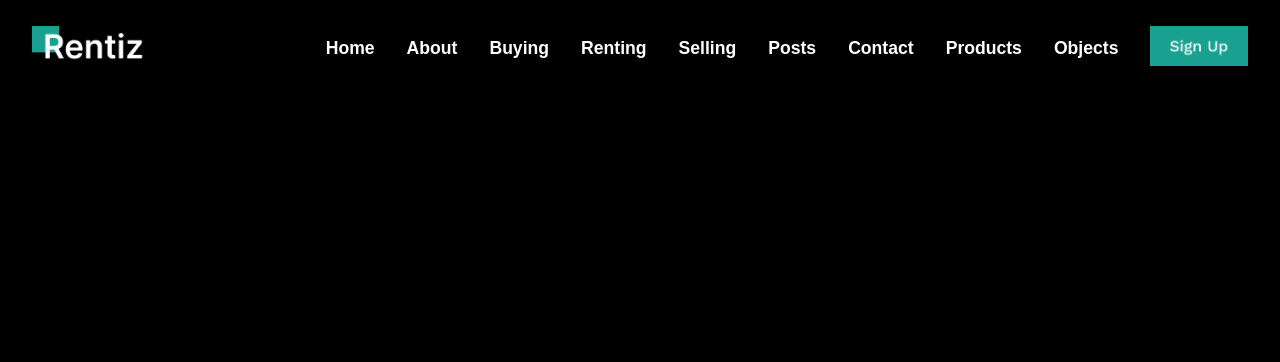
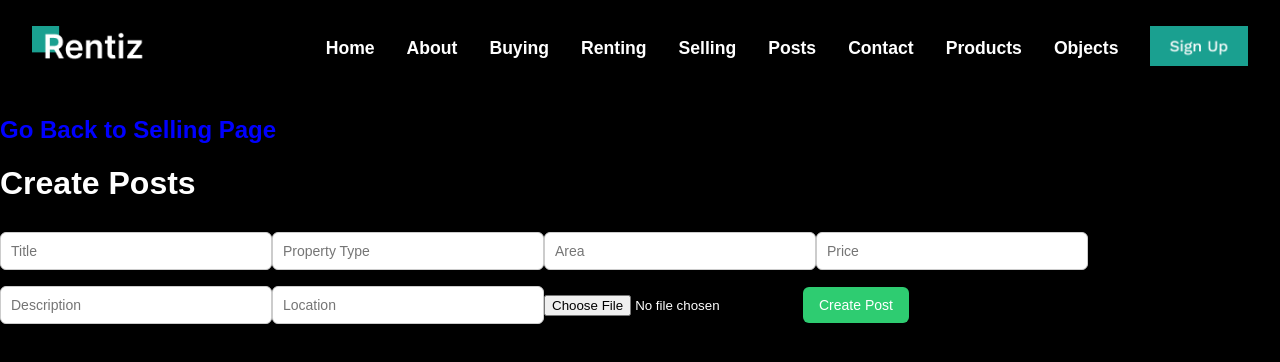
Before and after one commit to danishmustafa86/Real-Estate, a React (Vite) app in the folder my-app/: page /createpost in a window 1280 px wide. Shown: the top 362 px of the page. Built offline with nearby package versions, Linux system fonts and the light colour scheme.

Commit message:
Rentiz Crud with correct pathing

```diff
--- /dev/null
+++ b/my-app/src/pages/createpost/Createpost.js
@@ -0,0 +1,68 @@
+import React, { useState } from "react";
+import { useSelector, useDispatch } from "react-redux";
+import { createObject } from "../../store/slices/object.slice";
+import { Link, useNavigate } from "react-router-dom";
+
+export default function Createpost() {
+    const dispatch = useDispatch();
+    const navigate = useNavigate();
+    const [title, setTitle] = useState("");
+    const [property, setProperty] = useState("");
+    const [area, setArea] = useState("");
+    const [price, setPrice] = useState("");
+    const [description, setDescription] = useState("");
+    const [location, setLocation] = useState("");
+    const [image, setImage] = useState(null);
+
+    const goBack = () => {
+        navigate("/Selling"); // Go back to the previous page
+    }
+
+    const onClickHandler = async () => {
+        if (!title || !property || !area || !price || !description || !location) {
+            alert("Please fill all fields");
+            return;
+        }
+
+        const formData = {
+            title: title,
+            property: property,
+            area: area,
+            price: price,
+            description: description,
+            location: location,
+            image: image,
+        };
+        await dispatch(createObject(formData)); // Assuming createPost is an async action
+        goBack(); // Navigate back after creating the post
+        // Reset form
+        setTitle("");
+        setProperty("");
+        setArea("");
+        setPrice("");
+        setDescription("");
+        setLocation("");
+        setImage(null); // Reset image as well
+
+        }
+
+  return (
+    <div>
+        <Link to="/Selling" onClick={goBack} style={{ textDecoration: "none", color: "blue" }}>
+            <h2>Go Back to Selling Page</h2>
+        </Link>
+        <h1>Create Posts</h1>
+        <input type="text" placeholder="Title" value={title || ""} onChange={(e) => setTitle(e.target.value)} />
+        <input type="text" placeholder="Property Type" value={property || ""} onChange={(e) => setProperty(e.target.value)} />
+        <input type="text" placeholder="Area" value={area || ""} onChange={(e) => setArea(e.target.value)} />
+        <input type="text" placeholder="Price" value={price || ""} onChange={(e) => setPrice(e.target.value)} />
+        <input type="text" placeholder="Description" value={description || ""} onChange={(e) => setDescription(e.target.value)} />
+        <input type="text" placeholder="Location" value={location || ""} onChange={(e) => setLocation(e.target.value)} />
+        <input type="file" onChange={(e) => setImage(e.target.files[0])} />
+        <button onClick={onClickHandler}>
+            Create Post
+        </button>
+
+    </div>
+  )
+}
--- a/my-app/src/pages/selling/Selling.js
+++ b/my-app/src/pages/selling/Selling.js
@@ -1,18 +1,19 @@
 import React, { useState, useEffect } from 'react';
 import { useSelector, useDispatch } from 'react-redux';
 import {
-    createSellingPost,
     deleteSellingPost,
     updateSellingPost,
     getSellingPosts
 } from '../../store/slices/sellingpost.slice';
 import './selling.css';
 import Footer from '../../components/footer';
+import { Link, useNavigate } from 'react-router-dom'; // ✅ fixed
+
 
 export default function SellingPage() {
     const dispatch = useDispatch();
+    const navigate = useNavigate();
 
-    // Form States
     const [title, setTitle] = useState("");
     const [propertyType, setPropertyType] = useState("");
     const [area, setArea] = useState("");
@@ -22,33 +23,27 @@ export default function SellingPage() {
     const [location, setLocation] = useState("");
     const [image, setImage] = useState(null);
 
-    // Redux State
     const sellingPosts = useSelector(state => state.sellingPostSlice.sellingPosts);
     const loading = useSelector(state => state.sellingPostSlice.loading);
     const error = useSelector(state => state.sellingPostSlice.error);
+
+
 
     useEffect(() => {
         dispatch(getSellingPosts());
     }, [dispatch]);
 
     const handleSubmit = () => {
-        if (id) {
-            dispatch(updateSellingPost({
-                sellingPostId: id,
-                updatedData: { title, propertyType, area, price, description, location, image }
-            }));
-        } else {
-            dispatch(createSellingPost({
-                title,
-                propertyType,
-                area,
-                price,
-                description,
-                location,
-                image
-            }));
+        if (!title || !propertyType || !area || !price || !description || !location) {
+            alert("Please fill all fields");
+            return;
         }
-        // Reset form
+
+        dispatch(updateSellingPost({
+            sellingPostId: id,
+            updatedData: { title, propertyType, area, price, description, location, image }
+        }));
+
         setTitle("");
         setPropertyType("");
         setArea("");
@@ -63,6 +58,9 @@ export default function SellingPage() {
         <>
             <div>
                 <h1>Enter your property detail</h1>
+                <Link to="/createpost" style={{ textDecoration: "none", color: "blue" }}>
+                    <h2>Create Post</h2>
+                </Link>
                 <div className="inputInfo2">
                     <input type="text" value={title} onChange={(e) => setTitle(e.target.value)} placeholder="Enter Property Title" />
                     <input type="text" value={propertyType} onChange={(e) => setPropertyType(e.target.value)} placeholder="Enter Property Type" />
@@ -70,15 +68,14 @@ export default function SellingPage() {
                     <input type="text" value={price} onChange={(e) => setPrice(e.target.value)} placeholder="Enter Price" />
                     <input type="text" value={description} onChange={(e) => setDescription(e.target.value)} placeholder="Enter Description" />
                     <input type="text" value={location} onChange={(e) => setLocation(e.target.value)} placeholder="Enter Location" />
-                    <input type="file" onChange={(e) => setImage(e.target.files[0])} />
-                    <button onClick={handleSubmit}>
-                        {id ? "Update Property" : "Add Property"}
-                    </button>
+                    <input type="file" accept="image/*" onChange={(e) => setImage(e.target.files[0])} />
+                    <button onClick={handleSubmit}>Update Post</button>
                 </div>
 
                 <h1>Posts List</h1>
                 {loading && <p>Loading posts...</p>}
                 {error && <p style={{ color: 'red' }}>Error: {error}</p>}
+
                 <div>
                     {sellingPosts.map((post) => (
                         <div key={post.id} className="post-item">
@@ -105,13 +102,17 @@ export default function SellingPage() {
                                 setLocation(post.location);
                                 setId(post.id);
                                 setImage(post.image);
-                            }}>
-                                Edit
-                            </button>
+                            }}>Edit</button>
                         </div>
                     ))}
                 </div>
             </div>
+
+
+
+
+
+
 
             {/* Marketing and Info Section */}
             <div className="selling-page">
--- a/my-app/src/routing/routing.js
+++ b/my-app/src/routing/routing.js
@@ -10,6 +10,7 @@ import SellingPage from "../pages/selling/Selling";
 import Posts from "../pages/posts/Posts";
 import Footer from "../components/footer";
 import Objects from "../pages/objects/Objects";
+import Createpost from "../pages/createpost/Createpost"; // Adjust path as needed
 
 function Routing(){
     return (
@@ -24,6 +25,7 @@ function Routing(){
                 <Route path="/contact" element={<ContactUs />} />
                 <Route path="/posts" element={<Posts />} />
                 <Route path="/objects" element={<Objects />} />
+                <Route path="/createpost" element={<Createpost />} />
             </Routes>
 
 
```
